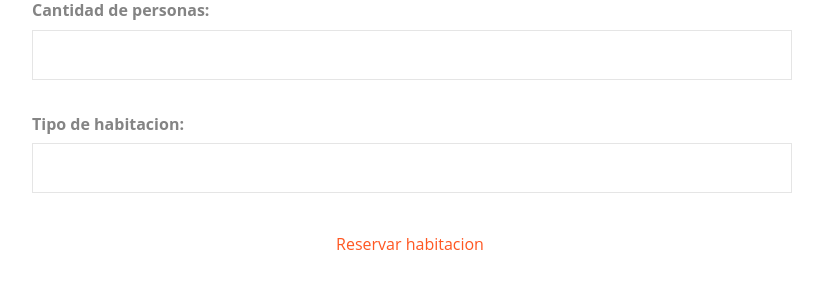
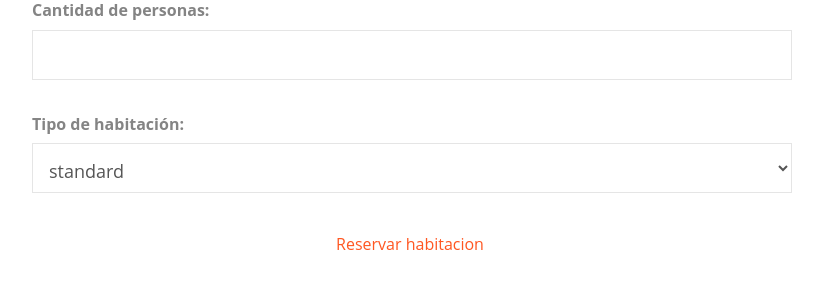
Before and after one commit to TomasBursztyn/T.P-IDS-grupo-Los-matadores, a Flask app: page /reservar_habitacion in a window 1280 px wide. Shown: the part 1531-1839 px from the top of the page, without its empty margins (28-851 px from the left). Run offline with Flask 3, Linux system fonts and the light colour scheme; some web fonts are replaced.

Commit message:
tarea #74 (cambio el input por 3 select de standard, suite flotante y premium

```diff
--- a/Front/templates/reservar_habitacion.html
+++ b/Front/templates/reservar_habitacion.html
@@ -89,8 +89,12 @@
 
                         <div class="col-md-12">
                             <div class="form-group">
-                                <label for="tipo_habitacion">Tipo de habitacion:</label>
-                                <input type="text" id="tipo_habitacion" class="form-control" name="tipo_habitacion" value="{{ '' }}" required>
+                                <label for="tipo_habitacion">Tipo de habitación:</label>
+                                <select id="tipo_habitacion" class="form-control" name="tipo_habitacion" required>
+                                    <option value="standard">standard</option>
+                                    <option value="suite_flotante">suite flotante</option>
+                                    <option value="suite_premium">suite premium</option>
+                                </select>
                             </div>
                         </div>
 
```
